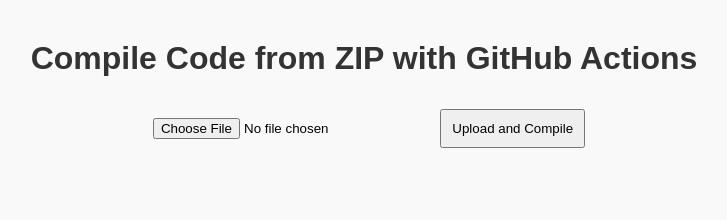
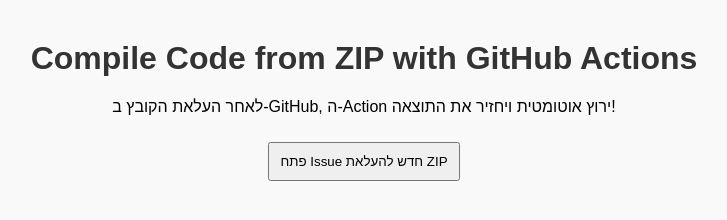
Before and after one commit to HARTK850/my-compiler-site, a plain HTML site: page index.html in a window 1280 px wide. Shown: the whole page, without its empty margins (276-1003 px from the left). Drawn offline with Linux system fonts and the light colour scheme.

Commit message:
Update index.html

```diff
--- a/index.html
+++ b/index.html
@@ -8,9 +8,9 @@
 </head>
 <body>
   <h1>Compile Code from ZIP with GitHub Actions</h1>
-  <form action="https://github.com/USERNAME/REPO_NAME/issues/new" method="get">
-    <input type="file" name="zipfile" accept=".zip" required />
-    <button type="submit">Upload and Compile</button>
-  </form>
+<form action="https://github.com/hartk850/my-compiler-site/issues/new" method="get">
+  <p>לאחר העלאת הקובץ ב-GitHub, ה-Action ירוץ אוטומטית ויחזיר את התוצאה!</p>
+  <button type="submit">פתח Issue חדש להעלאת ZIP</button>
+</form>
 </body>
 </html>
```
